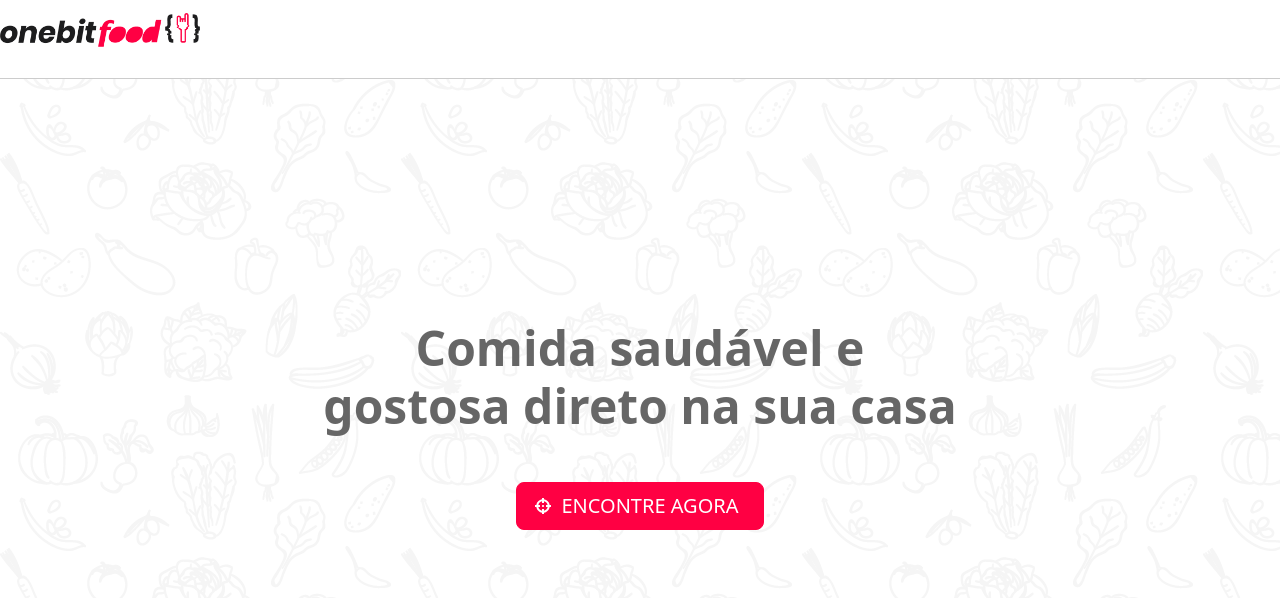
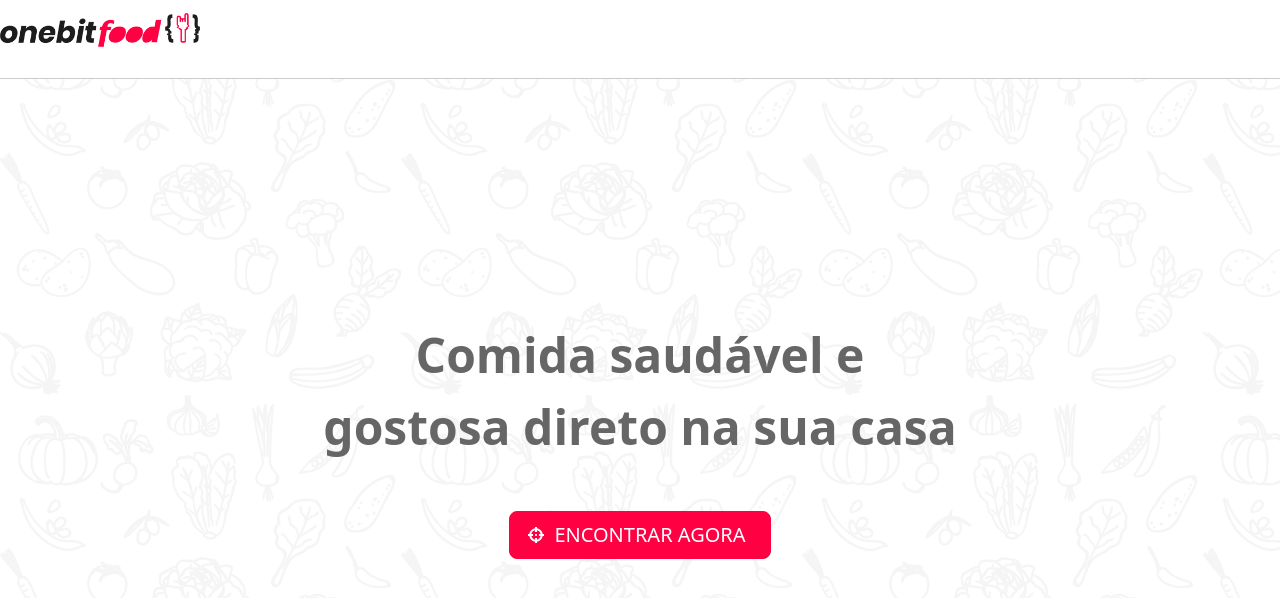
Before and after one commit to gusssilva/food-delivery-client, a Next.js app: page / in a window 1280 px wide. Shown: the top 598 px of the page. Built offline with nearby package versions, Linux system fonts and the light colour scheme.

Commit message:
typewriter component set

```diff
--- /dev/null
+++ b/components/Typewriter/index.js
@@ -0,0 +1,23 @@
+import { useState, useEffect } from 'react';
+
+export default function Typewriter(props) {
+  const [phrase, setPhrase] = useState('');
+
+  useEffect(() => {
+    let currentText = '';
+    props.text.split('').forEach((char, index) => {
+      setTimeout( () => {
+        currentText = currentText.slice(0, -1);
+        currentText += char;
+        if(props.text.length != index + 1)
+          currentText += "❙"
+        setPhrase(currentText);
+      }, 200 + (index * 100));
+    })
+  }, [])
+
+
+  return(
+    <>{phrase}</>
+  )
+}
--- a/pages/index.js
+++ b/pages/index.js
@@ -1,18 +1,19 @@
-import { Button, Row, Col } from 'react-bootstrap/';
+import { Button, Row, Col } from 'react-bootstrap';
 import Link from 'next/link';
 import { FaCrosshairs } from 'react-icons/fa';
+import Typewriter from '../components/Typewriter';
 
 export default function Home() {
   return (
-    <Row className='mt-8 justify-content-center'>
-      <Col md={7} xs={12} className='text-center'>
-        <h1 className='fw-bolder text-custom-gray-darker mb-5 1h-base display-5'>
-          Comida saudável e gostosa direto na sua casa
+    <Row className="mt-8 justify-content-center">
+      <Col md={7} xs={12} className="text-center">
+        <h1 className='fw-bolder text-custom-gray-darker mb-5 lh-base display-5'>
+          <Typewriter text='Comida saudável e gostosa direto na sua casa'/>
         </h1>
         <Link href='/restaurants'>
-          <Button variant='custom-red' size='lg' className='text-white'>
-            <FaCrosshairs className='pb-1'></FaCrosshairs>
-            <span className='px-2'>ENCONTRE AGORA</span>
+          <Button variant="custom-red" size="lg" className='text-white'>
+            <FaCrosshairs className='pb-1'/>
+            <span className='px-2'>ENCONTRAR AGORA</span>
           </Button>
         </Link>
       </Col>
```
